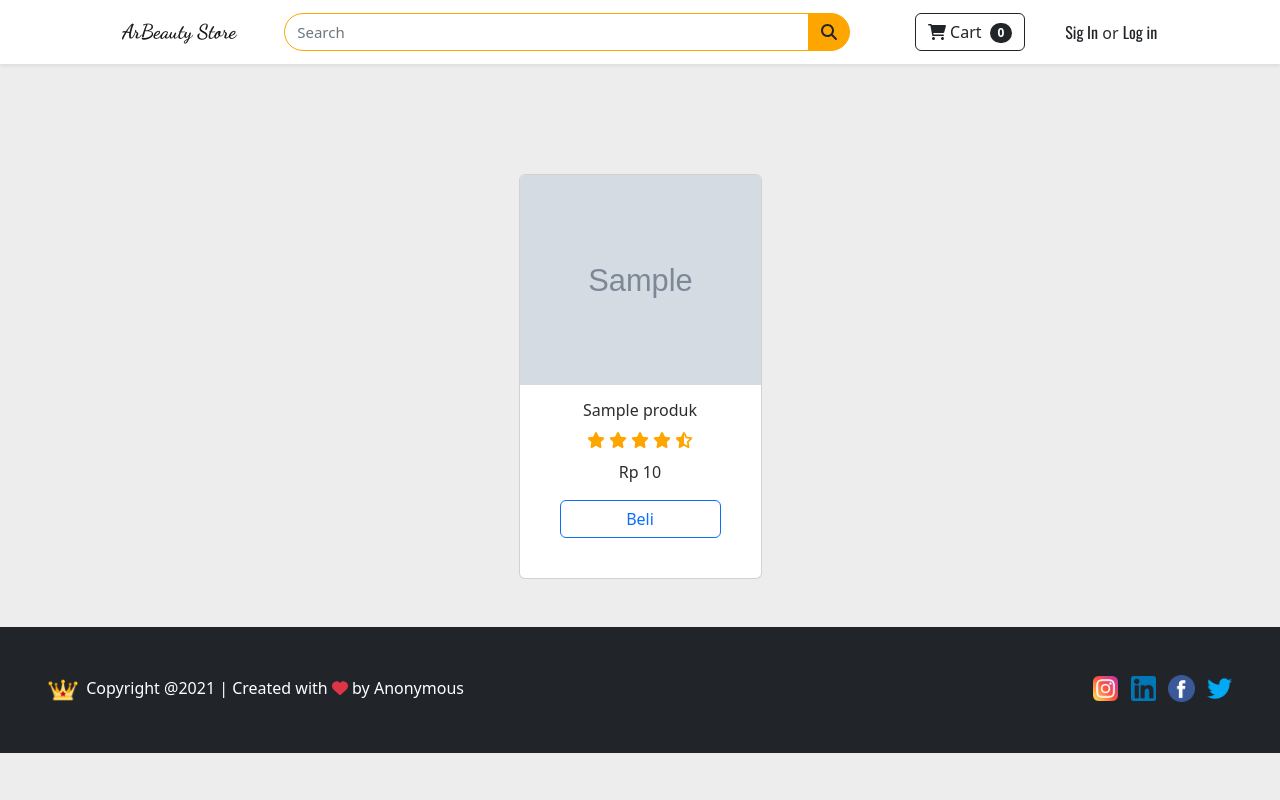
After one commit to NurHolisKafi/Ecommerce, a CodeIgniter 4 app: the page made by app/Views/pages/User/search.php in a window 1280 px wide. The commit adds this page. Run offline with PHP 8.4 and a stand-in for CodeIgniter, Linux system fonts and the light colour scheme; the template is opened without the code that fills it: most values are stand-ins (such as "Sample title", 1, 10 or a date in 2020); grey boxes marked "Sample" are stand-in pictures; some libraries are stand-ins or nearby versions.

Commit message:
tambahan search

```diff
--- a/app/Config/Routes.php
+++ b/app/Config/Routes.php
@@ -35,6 +35,7 @@ $routes->get('/', 'UserController::index');
 $routes->get('/detail/', 'UserController::Single_produk');
 $routes->get('/keranjang/', 'UserController::Keranjang');
 $routes->post('/checkout/', 'UserController::Checkout');
+$routes->post('/search/', 'UserController::Search');
 $routes->get('/login/','AuthController::login/2');
 $routes->get('/register/','UserController::Register');
 $routes->get('/myorder/','UserController::Order_list');
--- a/app/Controllers/BaseController.php
+++ b/app/Controllers/BaseController.php
@@ -50,5 +50,6 @@ class BaseController extends Controller
         // E.g.:
         $this->session = \Config\Services::session();
         $this->validation = \Config\Services::validation();
+        $this->pager = \Config\Services::pager();
     }
 }
--- /dev/null
+++ b/app/Views/pages/User/search.php
@@ -0,0 +1,39 @@
+<?= $this->extend('template/User/main') ?>
+<?= $this->section('content') ?>
+
+    <!-- Produk -->
+<?php if($all_produk != null): ?>
+  <div class="container" style="margin-top: 100px;">
+    <div class="row gx-4 gx-lg-5 row-cols-2 row-cols-md-3 row-cols-xl-4 justify-content-center" id="all_produk">
+      <?php foreach($all_produk as $key): ?>
+      <div class="col mb-5">
+        <div class="card" id="card-produk">
+          <img src="/assets/img/<?=$key['gambar'];?>" class="card-img-top" alt="..." height="210x">
+          <div class="card-body text-center">
+            <h6 class="card-title"><?=$key['nama'];?></h6>
+            <div class="icon-bintang" style="color: orange;">
+              <i class="fa-solid fa-star"></i>
+              <i class="fa-solid fa-star"></i>
+              <i class="fa-solid fa-star"></i>
+              <i class="fa-solid fa-star"></i>
+              <i class="fa-solid fa-star-half-stroke"></i>
+            </div>
+            <p class="card-text mt-2" id="view-harga"><?=$key['harga'];?></p>
+            <div class="card-footer p-4 pt-0 border-top-0 bg-transparent">
+              <div class="text-center"><a class="btn btn-outline-primary mt-auto d-grid" href="/detail?id=<?=$key['id_produk'];?>">Beli</a></div>
+            </div>
+          </div>
+        </div>
+      </div>
+      <?php endforeach; ?>
+    </div>
+  </div>
+<?php else : ?>
+    <div class="container d-flex align-items-center justify-content-center" style="min-height: 90vh;">
+        <img src="/assets/img2/images/no-results.png" alt="" width="100px">
+        <h1 class="ms-3">No Result Found</h1>
+    </div>
+<?php endif; ?>
+
+
+<?= $this->endSection() ?>
--- a/app/Views/template/User/navbar.php
+++ b/app/Views/template/User/navbar.php
@@ -14,8 +14,8 @@
       <a class="navbar-brand mx-lg-5" href="/">ArBeauty Store</a>
 
       <!-- searching -->
-      <form class="input-group d-md-flex d-none me-md-auto search-navbar" method="POST" action="#">
-        <input class="form-control input-search" type="search" placeholder="Search" aria-label="Search" aria-describedby="search">
+      <form class="input-group d-md-flex d-none me-md-auto search-navbar" method="POST" action="/search">
+        <input class="form-control input-search" type="search" name="nama" placeholder="Search" aria-label="Search" aria-describedby="search">
         <button type="submit" class="btn"><i class="fa-solid fa-magnifying-glass"></i></button>
       </form>
 
@@ -77,8 +77,8 @@
     </div>
   </nav>
 
-  <form class="input-group search-navbar position-absolute search-hidden hidden d-md-none" method="POST" action="#">
-    <input class="form-control" type="search" placeholder="Search" aria-label="Search" style="" aria-describedby="search">
+  <form class="input-group search-navbar position-fixed search-hidden hidden d-md-none mt-5" method="POST" action="/search">
+    <input class="form-control" type="search" name="nama" placeholder="Search" aria-label="Search" style="" aria-describedby="search">
     <button type="submit" class="btn"><i class="fa-solid fa-magnifying-glass"></i></button>
   </form>
 
```
Also changed, not shown: app/Controllers/UserController.php (+39 -2 lines), app/Models/UserModel.php (+19 -0 lines), app/Views/pages/User/Main_page/home.php (+37 -5 lines), app/Views/pages/User/Main_page/order.php (indentation only), public/assets/img2/images/no-results.png (added).
